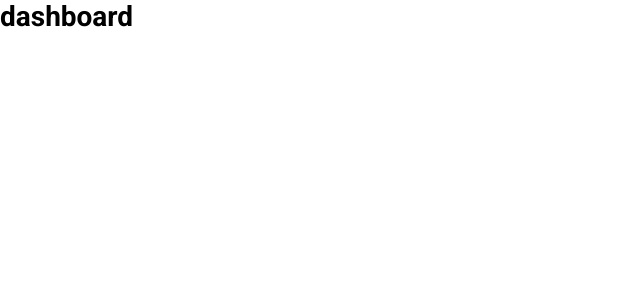
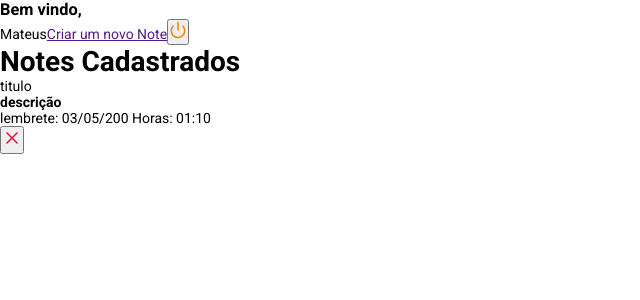
Before and after one commit to omateusamaral/Notes, a React (Create React App) app in the folder frontend/: page /dashboard in a window 1280 px wide. Shown: the top 300 px of the page, without its empty margins (0-640 px from the left). Built offline with nearby package versions, Linux system fonts and the light colour scheme; sample sign-in values are in the browser's storage.

Commit message:
Dashboard almost complete

```diff
--- a/frontend/src/Pages/Dashboard/index.js
+++ b/frontend/src/Pages/Dashboard/index.js
@@ -1,9 +1,30 @@
 import React from "react";
-
+import { Link } from "react-router-dom";
+import { FiPower, FiX } from "react-icons/fi";
+import "./style.css";
 export default function Dashboard() {
   return (
-    <>
-      <h1>dashboard</h1>
-    </>
+    <div className="dashboard-container">
+      <header>
+        <h3>Bem vindo, </h3>
+        <span>Mateus</span>
+        <Link className="button">Criar um novo Note</Link>
+        <button>
+          <FiPower size={18} color="#f28500" />
+        </button>
+      </header>
+      <h1>Notes Cadastrados</h1>
+      <ul>
+        <li>
+          <p>titulo</p>
+          <strong>descrição</strong>
+          <p>lembrete: 03/05/200 Horas: 01:10</p>
+
+          <button>
+            <FiX size={20} color="#E02041" />
+          </button>
+        </li>
+      </ul>
+    </div>
   );
 }
```
